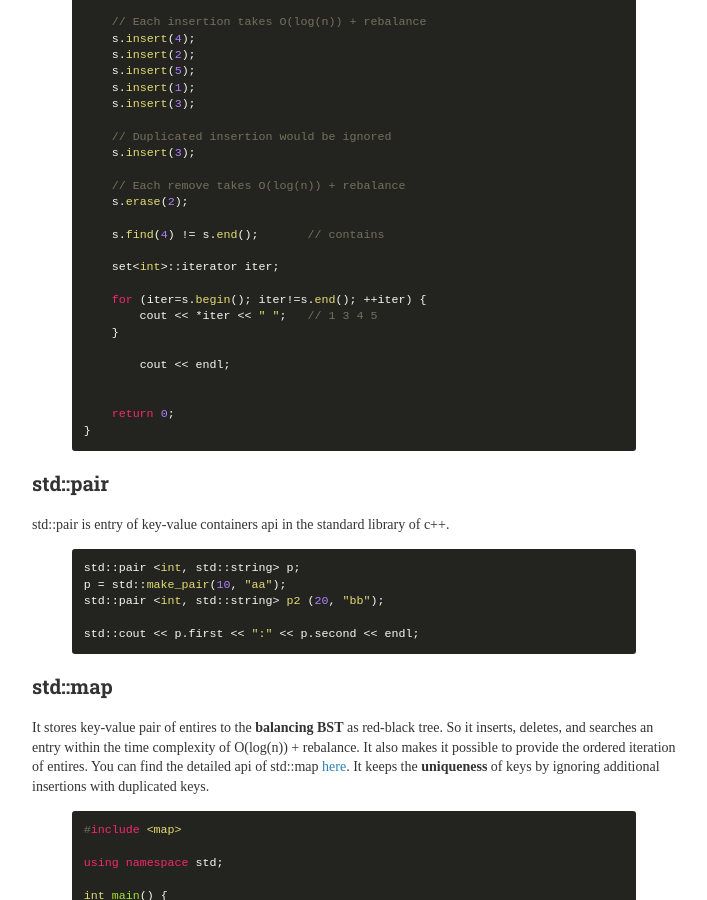
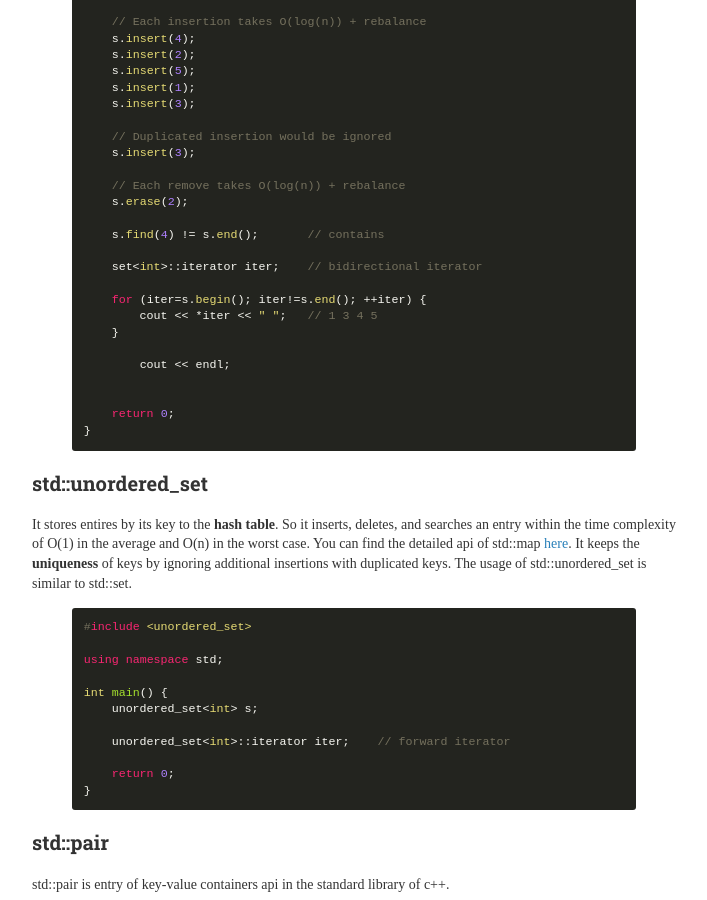
Before and after one commit to darkgs/darkgs.github.io, a Jekyll site: the page built from _posts/2019-07-16-preliminaries_c++.markdown, in a window 1280 px wide and 900 px high, scrolled down 4639 px. Shown: the whole window, without its empty margins (286-993 px from the left). Built offline with Jekyll 4.4.1, drawn with Linux system fonts in a browser that asks for light colours; nearby versions of some CDN libraries.

Commit message:
unordered_set

```diff
--- a/_posts/2019-07-16-preliminaries_c++.markdown
+++ b/_posts/2019-07-16-preliminaries_c++.markdown
@@ -263,7 +263,7 @@ int main() {
 
     s.find(4) != s.end();       // contains
 
-    set<int>::iterator iter;
+    set<int>::iterator iter;	// bidirectional iterator
 
     for (iter=s.begin(); iter!=s.end(); ++iter) {
         cout << *iter << " ";   // 1 3 4 5
@@ -271,6 +271,26 @@ int main() {
 
 	cout << endl;
 
+
+    return 0;
+}
+{% endhighlight %}
+
+### std::unordered_set
+It stores entires by its key to the <b>hash table</b>.
+So it inserts, deletes, and searches an entry within the time complexity of O(1) in the average and O(n) in the worst case.
+You can find the detailed api of std::map [here][unordered_set_api].
+It keeps the <b>uniqueness</b> of keys by ignoring additional insertions with duplicated keys.
+The usage of std::unordered_set is similar to std::set.
+{% highlight cpp %}
+#include <unordered_set>
+
+using namespace std;
+
+int main() {
+    unordered_set<int> s;
+
+    unordered_set<int>::iterator iter;    // forward iterator
 
     return 0;
 }
@@ -356,3 +376,4 @@ int main() {
 [map_api]: http://www.cplusplus.com/reference/map/map/
 [set_api]: http://www.cplusplus.com/reference/set/set/
 [unordered_map_api]: http://www.cplusplus.com/reference/unordered_map/unordered_map/
+[unordered_set_api]: http://www.cplusplus.com/reference/unordered_set/unordered_set/
```
